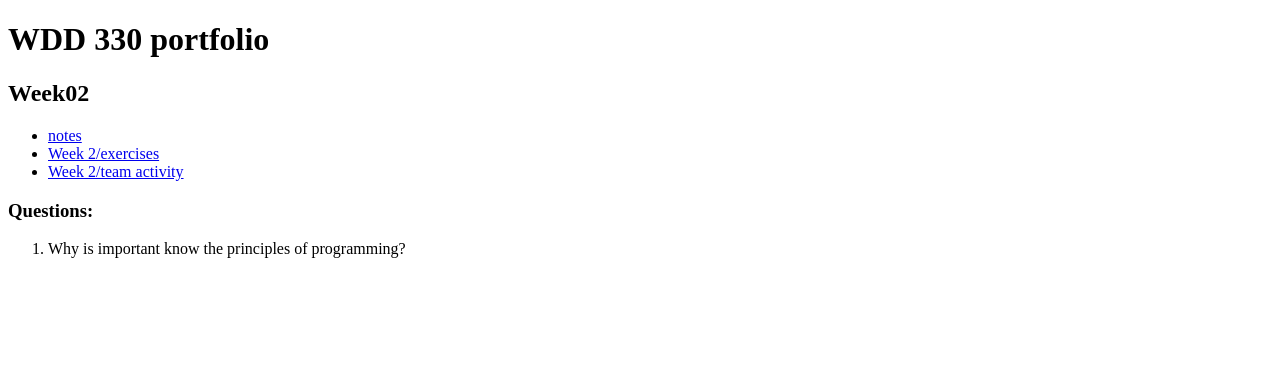
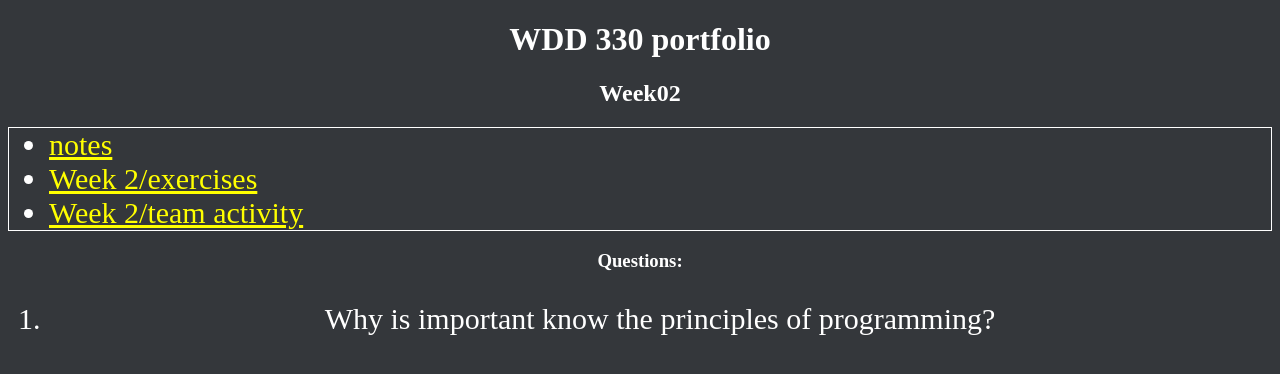
Before and after one commit to marcosamos/WDD-330, a plain HTML site: page week2/index.html in a window 1280 px wide. Drawn offline with Linux system fonts and the light colour scheme; the site is published under a folder, as on GitHub Pages, so addresses that start at the root find nothing.

Commit message:
added link to styles index page week 2

```diff
--- a/week2/index.html
+++ b/week2/index.html
@@ -4,7 +4,7 @@
     <meta charset="UTF-8" />
     <meta name="viewport" content="width=device-width, initial-scale=1.0" />
     <title>WDD 330 portfolio</title>
-    <link rel="stylesheet" href="/week1/styles.css" />
+    <link rel="stylesheet" href="../week1/styles.css">
   </head>
   <body>
     <h1>WDD 330 portfolio</h1>
```
